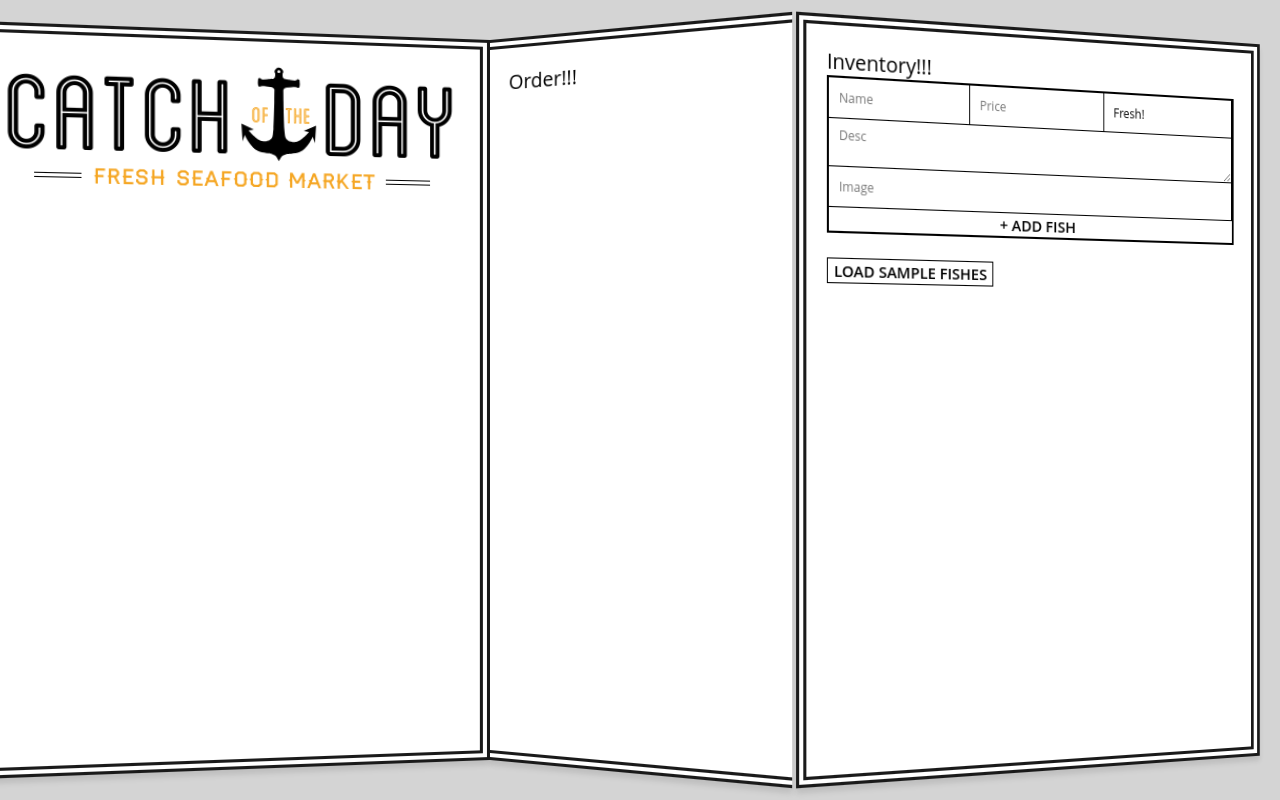
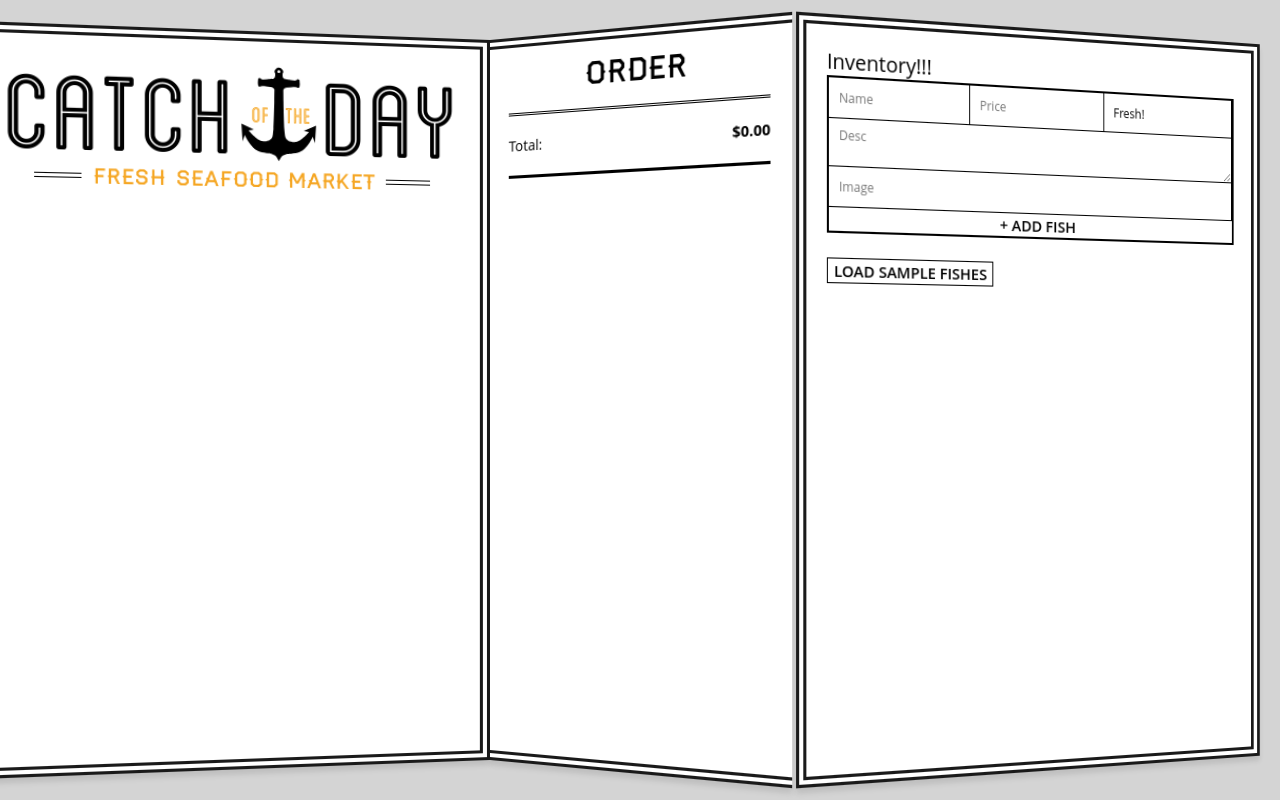
Before and after one commit to SumnanAzadi/react_daily_inventory, a React (Create React App) app: page / in a window 1280 px wide. Both pictures are taken after a click on the button "VISIT STORE". Shown: the top 800 px of the page. Built offline with nearby package versions, Linux system fonts and the light colour scheme; the HTML template or start-up script is replaced by a standard one.

Commit message:
Order state JSX added

```diff
--- a/src/components/App.js
+++ b/src/components/App.js
@@ -47,7 +47,7 @@
             ))}
           </ul>
         </div>
-        <Order />
+        <Order fishes={this.state.fishes} order={this.state.order} />
         <Inventory
           addFish={this.addFish}
           loadSampleFishes={this.loadSampleFishes}
--- a/src/components/Order.js
+++ b/src/components/Order.js
@@ -1,8 +1,43 @@
 import React from "react";
+import { formatPrice } from "../helpers";
 
 class Order extends React.Component {
+  //as render function getting overwhelmed we are doing some stuff out of the render method
+  renderOrder = (key) => {
+    const fish = this.props.fishes[key];
+    const count = this.props.order[key];
+    const isAvailable = fish.status === "available";
+    //Each list item has to have a unique key props,It helps react  to find it easier and later to update it easily.
+    if (!isAvailable) {
+      return (
+        <li key={key}> Sorry {fish ? fish.name : "fish"} is no longer available </li>
+      );
+    }
+    return (
+      <li key={key}> {count} lbs {fish.name}{formatPrice(count * fish.price)} </li>
+    );
+  };
   render() {
-    return <div className="order">Order!!!</div>;
+    const orderIds = Object.keys(this.props.order);
+    const total = orderIds.reduce((prevTotal, key) => {
+      const fish = this.props.fishes[key];
+      const count = this.props.order[key];
+      const isAvailable = fish && fish.status === "available";
+      if (isAvailable) {
+        return prevTotal + count * fish.price;
+      }
+      return prevTotal;
+    }, 0);
+    /* "total" will calculate the total price of the item. "renderOrder" will render each item and price individually */
+    return (
+      <div className="order-wrap">
+        <h2>Order</h2>
+        <ul className="order">{orderIds.map(this.renderOrder)}</ul>
+        <div className="total">
+          Total: <strong>{formatPrice(total)}</strong>
+        </div>
+      </div>
+    );
   }
 }
 
```
